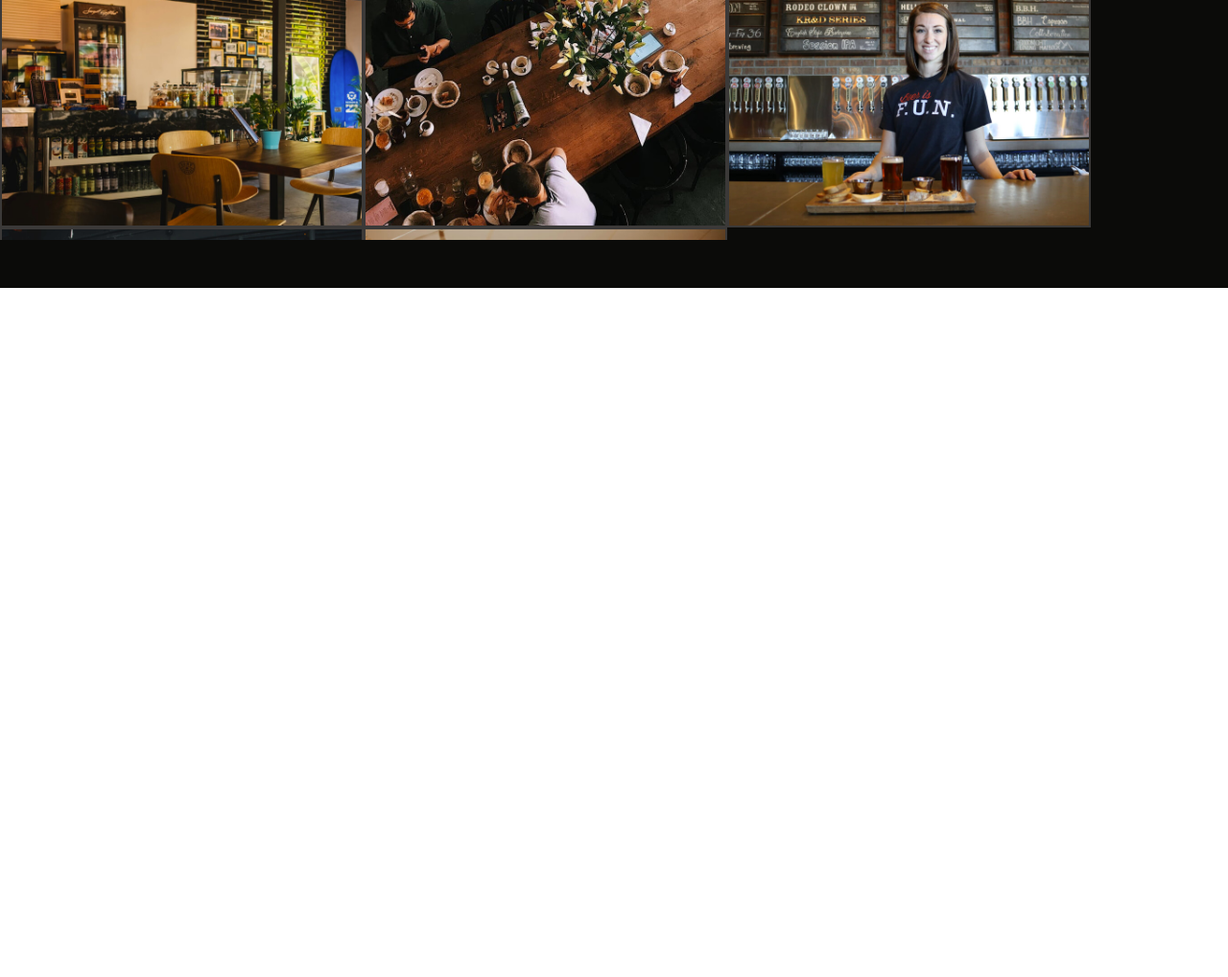
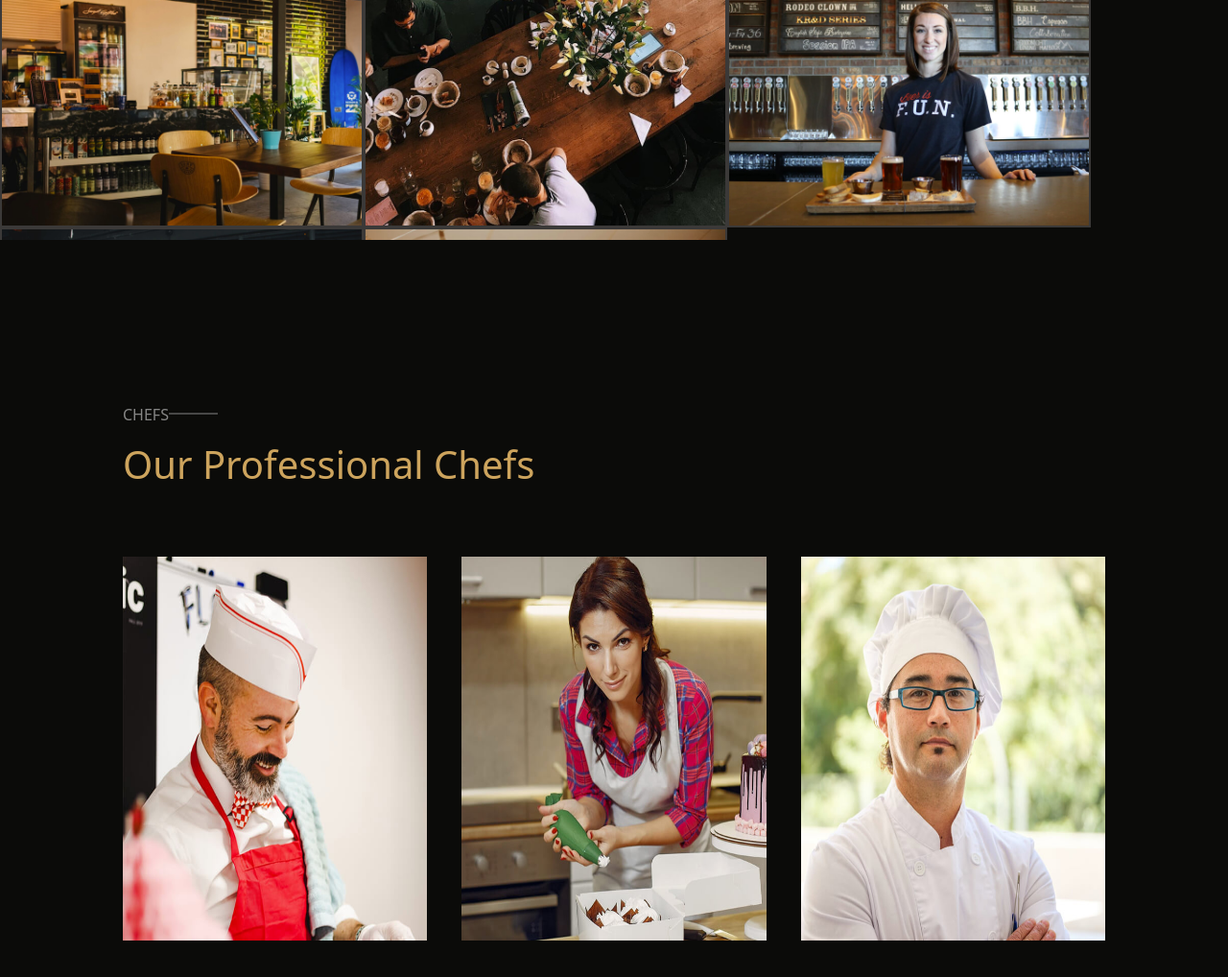
Before and after one commit to Goodkat87/ILYASS_CBIENBON, a website: page index.html in a window 1280 px wide. Shown: the part 4020-5038 px from the top of the page at 96% size. Before the commit the page ends 4320 px from the top, so only its background shows below. Drawn offline with nearby package versions, Linux system fonts and the light colour scheme.

Commit message:
Add of Chefs without animation

```diff
--- a/index.html
+++ b/index.html
@@ -204,7 +204,6 @@
             <button type="submit" class="btn text-white bg-gold rounded-pill" style="width: 130px;">Book a Table</button>
           </form>
         </section>
-
         <section id="gallery">
           <div id="galTop">
             <p>GALLERY &ensp;</p>
@@ -221,6 +220,17 @@
             <img src="./src/img/gallery/gallery-8.jpg" alt="gallery-8">
           </div>
         </section>
+        <section id="chefs">
+          <div id="chefTop">
+            <p>CHEFS</p>
+            <h1 class="text-gold">Our Professional Chefs</h1>
+          </div>
+          <div id="chefbtm">
+            <img src="./src/img/chefs/chefs-1.jpg" alt="chefs-1">
+            <img src="./src/img/chefs/chefs-2.jpg" alt="chefs-2">
+            <img src="./src/img/chefs/chefs-3.jpg" alt="chefs-3">
+          </div>
+        </section>
     </main>
 
     <footer>
--- a/src/sass/module/_main.sass
+++ b/src/sass/module/_main.sass
@@ -263,9 +263,38 @@ main
                 &:hover
                     transition: 1s ease all
                     transform: scale(1.03)
-
-
-
+    #chefs
+        background-color: #0b0b09
+        width: 100%
+        height: 100%
+        display: flex
+        flex-direction: column
+        justify-content: center
+        align-items: center
+        #chefTop
+            width: 80%
+            height: 20%
+            p
+                color: white
+                opacity: 0.5
+                position: relative
+                &::after
+                    width: 5%
+                    margin-top: 10px
+                    display: inline-block
+                    content: ""
+                    position: absolute
+                    border: 1px white solid
+                    opacity: 0.5
+        #chefbtm
+            width: 80%
+            height: 50%
+            display: flex
+            justify-content: center
+            justify-content: space-between
+            img
+                width: 31%
+                height: 100%
 
 
 
```
Also changed, not shown: public/css/app.css, 1 other file.
